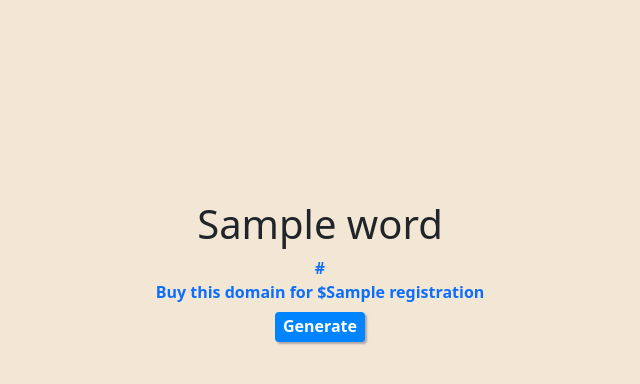
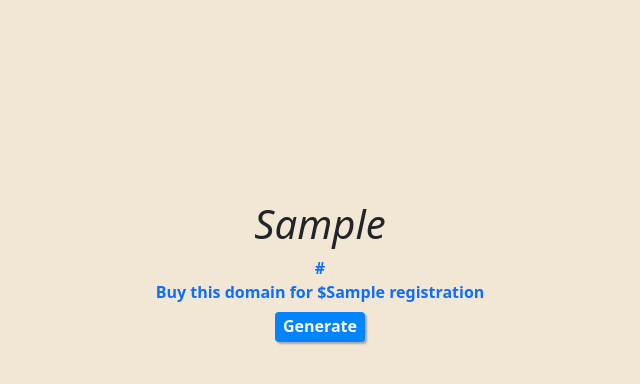
Before and after one commit to joeriddles/generatr, a Flask app: template templates/template.html in a window 1280 px wide. Shown: the top 384 px of the page, without its empty margins (320-960 px from the left). Run offline with Flask 3, Linux system fonts and the light colour scheme; the template is opened without the code that fills it: most values are stand-ins (such as "Sample title", 1, 10 or a date in 2020).

Commit message:
Add original word to dfn title

```diff
--- a/generatr/generatr.py
+++ b/generatr/generatr.py
@@ -31,6 +31,7 @@ class PorkbunPrice:
 @dataclasses.dataclass
 class GeneratrResult:
     word: str
+    saas_word: str
     url: str
     purchase_url: str
     price: PorkbunPrice | None
@@ -40,7 +41,7 @@ class Generatr:
     saas_words: list[str] = []
     _pricing: dict[str, PorkbunPrice] = {}
 
-    def __init__(self, regenerate_words: bool = False, get_pricing: bool = True):
+    def __init__(self, regenerate_words: bool = False, get_pricing: bool = False):
         if regenerate_words or not file_exists(SAAS_WORDS_PATH):
             saas_words = self._generate_saas_file()
         else:
@@ -89,7 +90,7 @@ class Generatr:
         saas_url = self.generate_saas_url(saas_word)
         price = self._pricing.get("io", None)
         purchase_saas_url = DOMAIN_REGISTRAR_URL_PREFIX + saas_word + ".io"
-        return GeneratrResult(saas_word, saas_url, purchase_saas_url, price)
+        return GeneratrResult(word, saas_word, saas_url, purchase_saas_url, price)
 
     def _generate_saas_file(self) -> list[str]:
         all_words: list[str] = []
--- a/static/generatr.js
+++ b/static/generatr.js
@@ -13,8 +13,14 @@ function get_word() {
             const previousWord = saasWord.innerText
             const previousUrl = saasUrl.href
 
-            const { word, url, purchase_url, price } = jsonResponse;
-            saasWord.innerHTML = word;
+            const { word, saas_word, url, purchase_url, price } = jsonResponse;
+
+            const newWordEl = document.createElement("dfn")
+            newWordEl.innerText = saas_word
+            newWordEl.title = word
+            saasWord.innerHTML = ''
+            saasWord.appendChild(newWordEl)
+
             saasUrl.href = url;
             saasUrlValue.innerHTML = url;
             purchaseSaasUrl.href = purchase_url
@@ -24,6 +30,7 @@ function get_word() {
             const previousLink = document.createElement("a")
             previousLink.href = previousUrl
             previousLink.innerText = previousWord
+            previousLink.target = '_blank'
             previousLi.appendChild(previousLink)
             previousSaas.appendChild(previousLi)
         });
--- a/templates/template.html
+++ b/templates/template.html
@@ -24,7 +24,7 @@
     <div class="container-fluid" style="text-align: center;">
         <div class="saas-container" class="align-middle">
             <h1 id="saas-word">
-                {{ word }}
+                <dfn title="{{ word }}">{{ saas_word }}</dfn>
             </h1>
             <a id="saas-url" href="{{ url }}" target="_blank">
                 <b>
```
